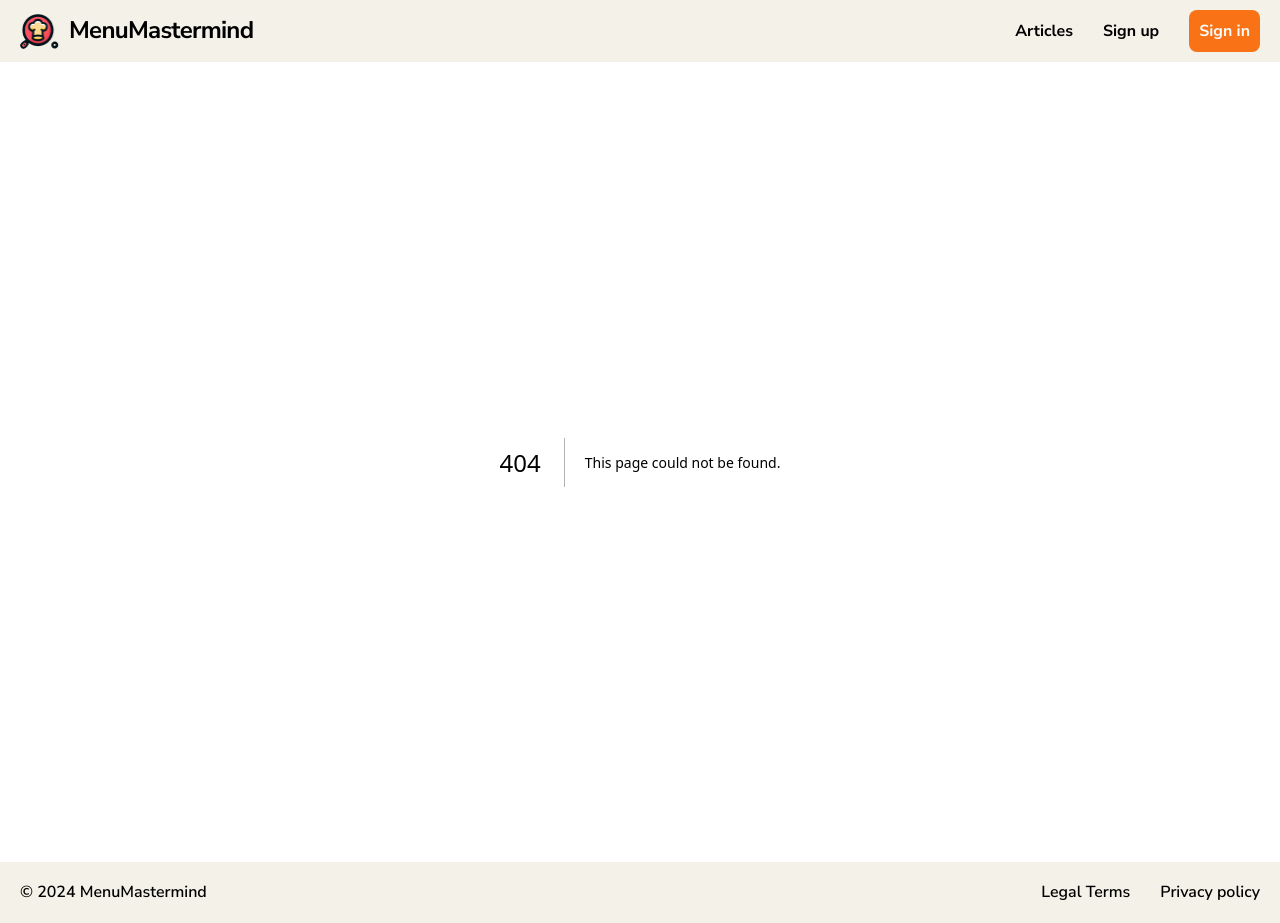
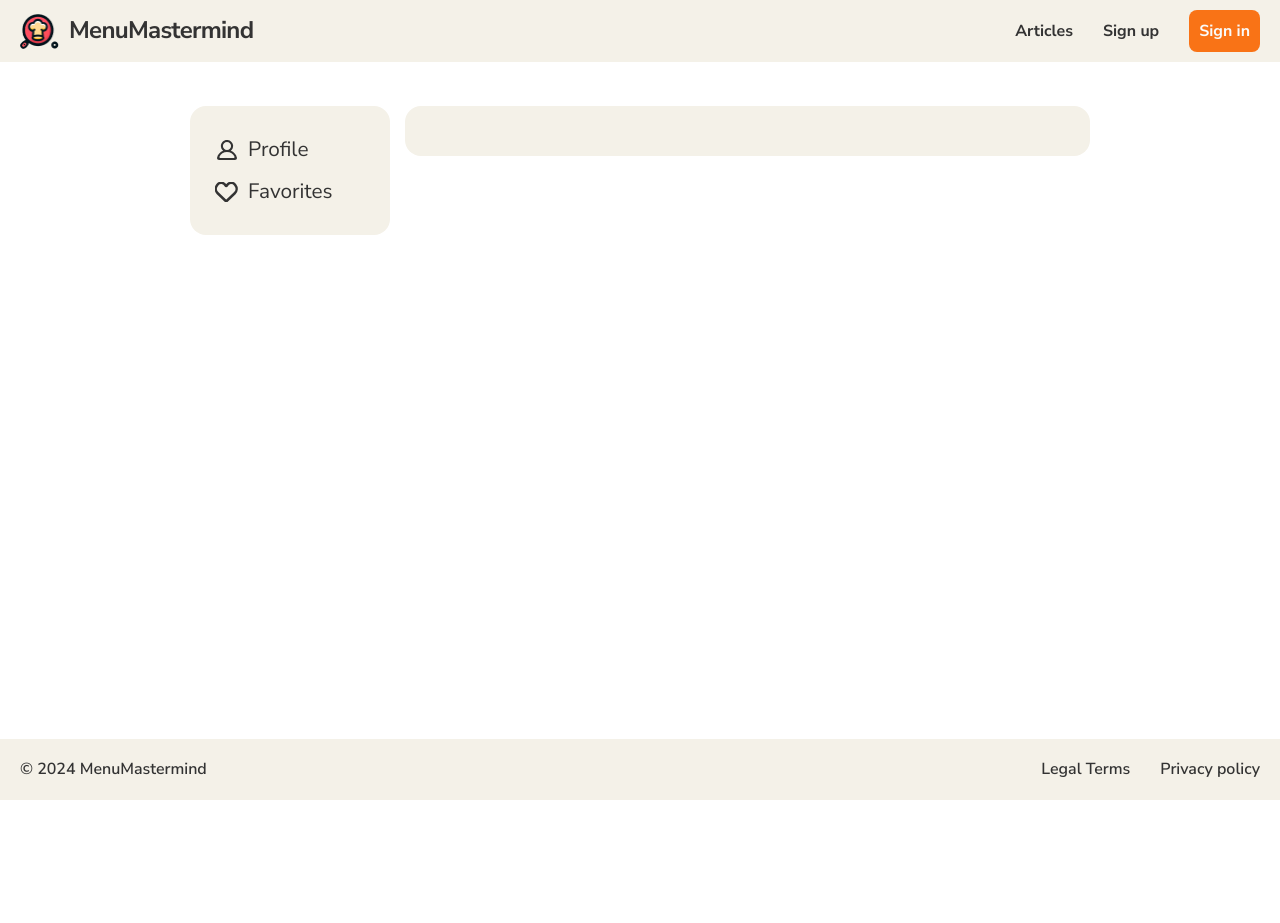
Before and after one commit to JustFantick/menu-mastermind, a Next.js app: page /profile in a window 1280 px wide. Before the commit this address had no page. After the commit the page ends 800 px from the top, so only its background shows below. Built offline with nearby package versions, Linux system fonts and the light colour scheme.

Commit message:
feat: create profile page

```diff
--- /dev/null
+++ b/src/app/profile/page.module.scss
@@ -0,0 +1,193 @@
+.profilePage {
+	width: 100%;
+	padding: clamp(25px, calc(16px + 2.21vw), 45px) 0;
+
+	&__container {
+		max-width: 930px;
+		padding: 0 15px;
+		margin: 0 auto;
+
+		display: flex;
+		justify-content: space-between;
+		align-items: flex-start;
+		gap: 15px;
+	}
+}
+
+.tabs {
+	flex: 0 1 200px;
+	padding: 30px 25px;
+	background-color: var(--accent-color-primary);
+	border-radius: 16px;
+
+	display: grid;
+	grid-template-columns: 1fr;
+	grid-template-rows: auto;
+	gap: 15px;
+
+	&__link {
+		width: 100%;
+		display: flex;
+		align-items: center;
+		justify-content: flex-start;
+		gap: 10px;
+		position: relative;
+
+		&::after {
+			content: '';
+			position: absolute;
+			top: 50%;
+			right: 0;
+			transform: translate(-50%, -50%);
+			opacity: 0;
+
+			height: calc(100% + 10px);
+			width: 3px;
+			border-radius: 3px;
+			background-color: var(--accent-color-secondary);
+		}
+
+		&:active::after {
+			opacity: 1;
+		}
+
+		img {
+			max-height: 20px;
+			object-fit: contain;
+		}
+
+		p {
+			color: var(--text-color-primary);
+			font-size: 1.3rem;
+			font-weight: 400;
+			line-height: 130%;
+		}
+	}
+}
+
+.tabContentContainer {
+	flex: 1 1 auto;
+	border-radius: 16px;
+	background-color: var(--accent-color-primary);
+	padding: 25px;
+
+	display: flex;
+	flex-direction: column;
+	gap: 15px;
+
+	&__tab {
+		display: none;
+		flex-direction: column;
+		gap: 15px;
+
+		&:target {
+			display: flex;
+		}
+	}
+}
+
+.profileBlock {
+	display: flex;
+	flex-direction: column;
+	gap: 25px;
+	justify-content: flex-start;
+
+	&__title {
+		//18?-28px
+		font-size: 1.75rem;
+		font-weight: 400;
+		line-height: 130%;
+	}
+
+	&__fields {
+		display: flex;
+		flex-direction: column;
+		justify-content: flex-start;
+		gap: 15px;
+	}
+
+	@media (min-width: 500px) {
+		button {
+			align-self: flex-start;
+			width: 100px;
+		}
+	}
+}
+
+.input {
+	p {
+		margin-bottom: 5px;
+		font-size: 0.75rem;
+		font-weight: 400;
+		line-height: 130%;
+	}
+
+	input {
+		padding: 15px;
+		padding-left: 25px;
+		width: clamp(10px, 446px, calc(100vw - 60px));
+		border-radius: 4px;
+		border: 1px solid var(--text-color-primary);
+
+		@media (max-width: 500px) {
+			padding: 10px;
+			padding-left: 15px;
+		}
+
+		font-size: 1rem;
+		font-weight: 400;
+		line-height: 130%;
+	}
+}
+
+.changePassword {
+	font-size: 1rem;
+	font-weight: 600;
+	line-height: 130%;
+	text-decoration-line: underline;
+}
+
+@media (max-width: 768px) {
+	.profilePage__container {
+		flex-direction: column;
+	}
+
+	.tabContentContainer {
+		width: 100%;
+
+		@media (max-width: 500px) {
+			padding-left: 15px;
+			padding-right: 15px;
+		}
+	}
+
+	.tabs {
+		flex: 0 0 auto;
+		width: 100%;
+		display: flex;
+		justify-content: space-between;
+		padding-top: 15px;
+		padding-bottom: 15px;
+
+		&__link {
+			justify-content: center;
+
+			img {
+				max-height: 18px;
+			}
+
+			p {
+				font-size: 1.125rem;
+			}
+
+			&::after {
+				top: calc(100% + 15px);
+				left: 50%;
+
+				width: 100%;
+				height: 3px;
+				transform: translate(-50%, -100%);
+			}
+		}
+	}
+}
--- /dev/null
+++ b/src/app/profile/page.tsx
@@ -0,0 +1,63 @@
+import Image from 'next/image';
+import React from 'react';
+import s from './page.module.scss';
+import RecipeCardFavorite from '@/components/recipe-card/RecipeCardFavorite';
+import Button from '@/components/button/Button';
+
+const ProfilePage = () => {
+	return (
+		<main className={s.profilePage}>
+			<div className={s.profilePage__container}>
+				<div className={s.tabs}>
+					<a href='#tab1' className={s.tabs__link}>
+						<Image src='/profile.svg' height={23} width={23} alt='profile-img' />
+						<p>Profile</p>
+					</a>
+					<a href='#tab2' className={s.tabs__link}>
+						<Image src='/favorite.svg' height={23} width={23} alt='favorites-img' />
+						<p>Favorites</p>
+					</a>
+				</div>
+
+				<div className={s.tabContentContainer}>
+					<div id='tab1' className={s.tabContentContainer__tab}>
+						<div className={s.profileBlock}>
+							<h3 className={s.profileBlock__title}>You can edit your profile data here</h3>
+
+							<div className={s.profileBlock__fields}>
+								<label className={s.input}>
+									<p>Name</p>
+									<input type='text' name='name' defaultValue={'SirKotelok'} />
+								</label>
+								<label className={s.input}>
+									<p>Email</p>
+									<input type='email' name='name' defaultValue={'kot@gmail.com'} />
+								</label>
+							</div>
+
+							<a href='#' className={s.changePassword}>
+								Change Password
+							</a>
+
+							<Button>Log out</Button>
+						</div>
+					</div>
+
+					<div id='tab2' className={s.tabContentContainer__tab}>
+						{/* Your favorites-list is empty */}
+
+						<RecipeCardFavorite
+							recipeId='123'
+							title='Pasta with Garlic, Scallions, Cauliflower & Breadcrumbs'
+							category={['Easy', 'Under 30 mins']}
+							time='1h 5min'
+							calories='300 Calories'
+						/>
+					</div>
+				</div>
+			</div>
+		</main>
+	);
+};
+
+export default ProfilePage;
```
Also changed, not shown: public/favorite.svg (added), public/profile.svg (added).
